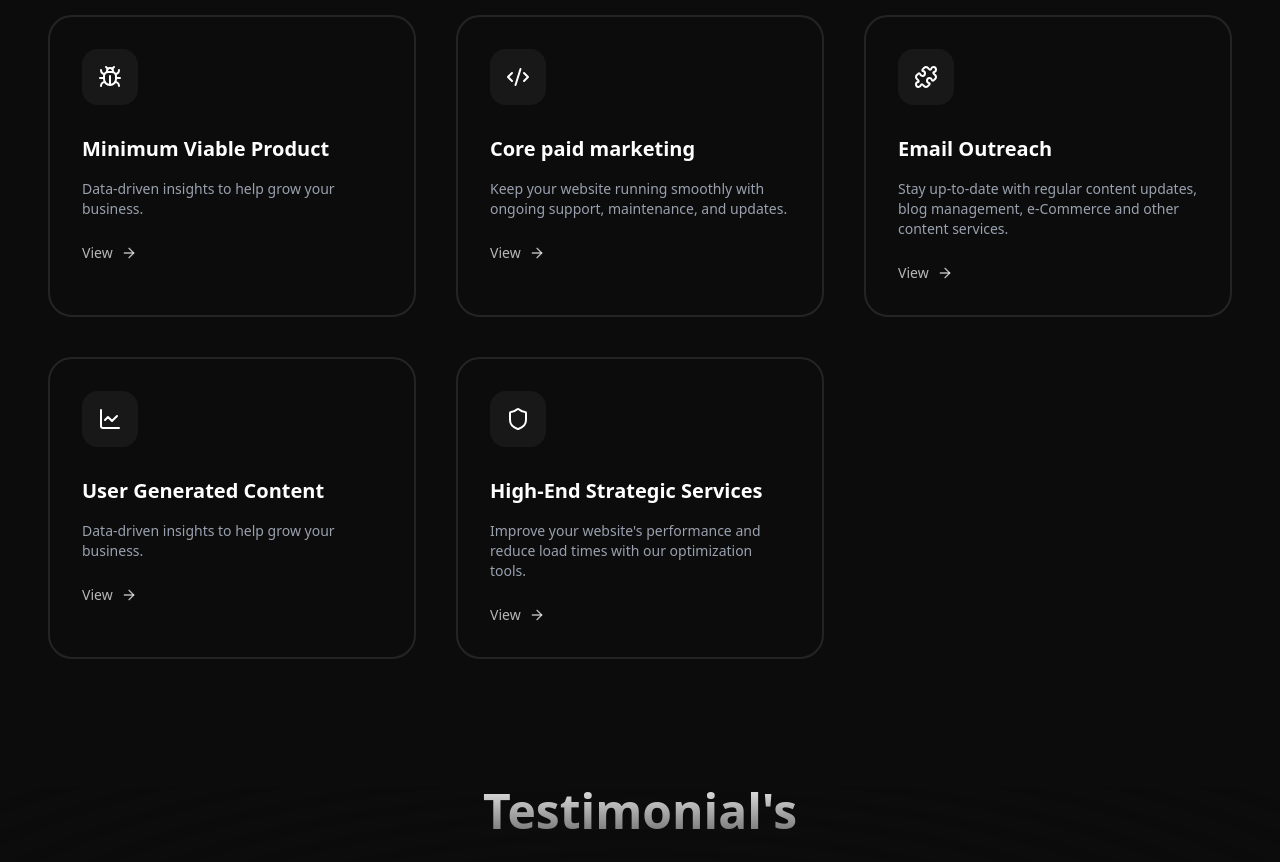
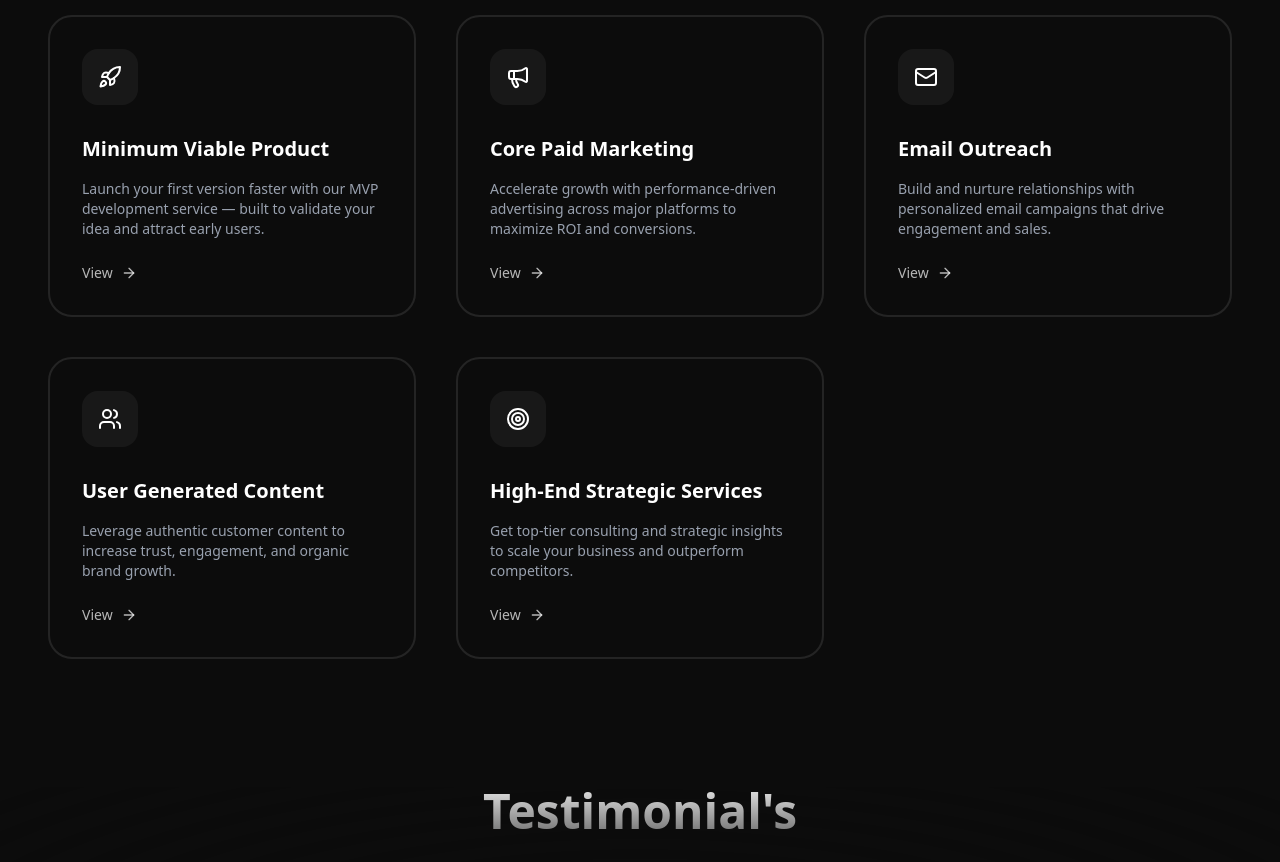
Before and after one commit to Urcodingbuddy/advona, a Next.js app: page / in a window 1280 px wide. Shown: the part 3880-4742 px from the top of the page. Built offline with nearby package versions, Linux system fonts and the light colour scheme.

Commit message:
Refactor services in Pricing component for clarity and consistency

```diff
--- a/components/landing/src/Pricing.tsx
+++ b/components/landing/src/Pricing.tsx
@@ -1,47 +1,48 @@
 import {
   ArrowRight,
-  Code2,
-  Bug,
-  Puzzle,
-  LineChart,
-  Shield,
-  Clock,
+   Rocket,
+  Megaphone,
+  Mail,
+  Users,
+  Target,
 } from "lucide-react";
 import Link from "next/link";
 
 const services = [
   {
     title: "Minimum Viable Product",
-    description: "Data-driven insights to help grow your business.",
-    icon: Bug,
-    link: "/pricing/bug-fixing",
+    link: "/pricing/minimum-viable-product",
+    description:
+      "Launch your first version faster with our MVP development service — built to validate your idea and attract early users.",
+    icon: Rocket,
   },
   {
-    title: "Core paid marketing",
+    title: "Core Paid Marketing",
+    link: "/pricing/core-paid-marketing",
     description:
-      "Keep your website running smoothly with ongoing support, maintenance, and updates.",
-    icon: Code2,
-    link: "/pricing/web-maintenance",
+      "Accelerate growth with performance-driven advertising across major platforms to maximize ROI and conversions.",
+    icon: Megaphone,
   },
   {
     title: "Email Outreach",
+    link: "/pricing/email-outreach",
     description:
-      "Stay up-to-date with regular content updates, blog management, e-Commerce and other content services.",
-    icon: Puzzle,
-    link: "/pricing/content-update",
+      "Build and nurture relationships with personalized email campaigns that drive engagement and sales.",
+    icon: Mail,
   },
   {
     title: "User Generated Content",
-    description: "Data-driven insights to help grow your business.",
-    icon: LineChart,
-    link: "/pricing/mvp",
+    link: "/pricing/user-generated-content",
+    description:
+      "Leverage authentic customer content to increase trust, engagement, and organic brand growth.",
+    icon: Users,
   },
   {
-    title: " High‑End Strategic Services",
+    title: "High-End Strategic Services",
+    link: "/pricing/high-end-strategic-services",
     description:
-      "Improve your website's performance and reduce load times with our optimization tools.",
-    icon: Shield,
-    link: "/pricing/speed-optimization",
+      "Get top-tier consulting and strategic insights to scale your business and outperform competitors.",
+    icon: Target,
   },
 ];
 
@@ -76,7 +77,6 @@ export const Services = () => {
                 <p className="text-sm text-gray-400 mb-6">
                   {service.description}
                 </p>
-
                 <Link href={service.link}>
                   <button className="flex items-center text-sm font-medium cursor-pointer text-white/70 hover:text-white transition-colors duration-200">
                     View <ArrowRight className="ml-2 w-4 h-4" />
```
